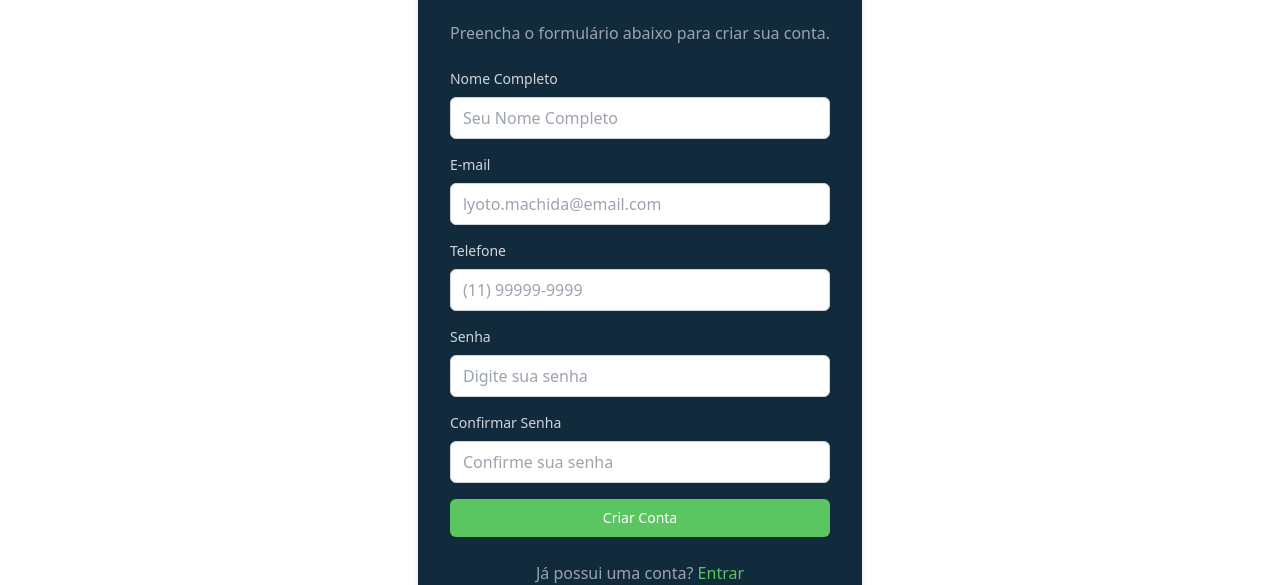
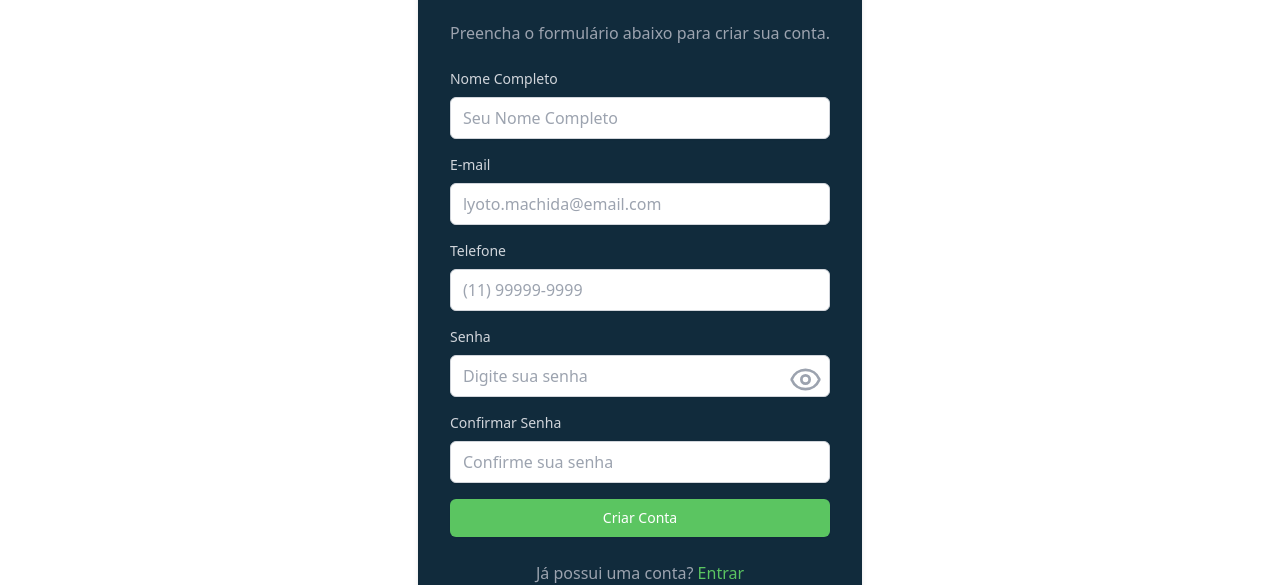
Before and after one commit to rafaelromwno/cidade-integra-frontend, a React (Vite) app in the folder frontend/: page /criar-conta in a window 1280 px wide. Shown: the part 224-809 px from the top of the page. Built offline with nearby package versions, Linux system fonts and the light colour scheme; no server answers.

Commit message:
fix: adiciona funcionalidade de mostrar/ocultar senha nos formulários de login e criação de conta

```diff
--- a/frontend/src/components/CriarConta/FormularioCriarConta.jsx
+++ b/frontend/src/components/CriarConta/FormularioCriarConta.jsx
@@ -2,6 +2,7 @@ import { useState } from "react";
 import { Link, useNavigate } from "react-router-dom";
 import { createUserWithEmailAndPassword } from "firebase/auth";
 import { auth } from "../../firebase/config";
+import { Eye, EyeOff } from "lucide-react"; // Importação dos ícones
 
 export default function CriarConta() {
   const [form, setForm] = useState({
@@ -12,6 +13,7 @@ export default function CriarConta() {
     confirmarSenha: "",
   });
   const [errors, setErrors] = useState({});
+  const [showPassword, setShowPassword] = useState(false); // Estado para mostrar/ocultar senha
   const navigate = useNavigate();
 
   const validateField = (name, value) => {
@@ -126,18 +128,6 @@ export default function CriarConta() {
               type: "tel",
               placeholder: "(11) 99999-9999",
             },
-            {
-              label: "Senha",
-              name: "senha",
-              type: "password",
-              placeholder: "Digite sua senha",
-            },
-            {
-              label: "Confirmar Senha",
-              name: "confirmarSenha",
-              type: "password",
-              placeholder: "Confirme sua senha",
-            },
           ].map(({ label, name, type, placeholder }) => (
             <div className="mb-4" key={name}>
               <label className="block text-sm font-medium text-gray-300 mb-2">
@@ -157,6 +147,53 @@ export default function CriarConta() {
               )}
             </div>
           ))}
+
+          {/* Campo de Senha com botão de mostrar/ocultar */}
+          <div className="mb-4 relative">
+            <label className="block text-sm font-medium text-gray-300 mb-2">
+              Senha
+            </label>
+            <input
+              type={showPassword ? "text" : "password"}
+              name="senha"
+              value={form.senha}
+              onChange={handleChange}
+              className="shadow-sm rounded-md w-full px-3 py-2 border border-gray-300 focus:outline-none focus:ring-verde-paleta placeholder-gray-400 focus:border-verde-paleta"
+              placeholder="Digite sua senha"
+              required
+            />
+            <button
+              type="button"
+              onClick={() => setShowPassword(!showPassword)}
+              className="absolute top-[2.25rem;] right-2 flex items-center text-gray-400 hover:text-verde-paleta"
+            >
+              {showPassword ? <EyeOff size={33} /> : <Eye size={33} />}
+            </button>
+            {errors.senha && (
+              <p className="text-red-500 text-sm mt-1">{errors.senha}</p>
+            )}
+          </div>
+
+          {/* Campo de Confirmar Senha */}
+          <div className="mb-4">
+            <label className="block text-sm font-medium text-gray-300 mb-2">
+              Confirmar Senha
+            </label>
+            <input
+              type="password"
+              name="confirmarSenha"
+              value={form.confirmarSenha}
+              onChange={handleChange}
+              className="shadow-sm rounded-md w-full px-3 py-2 border border-gray-300 focus:outline-none focus:ring-verde-paleta placeholder-gray-400 focus:border-verde-paleta"
+              placeholder="Confirme sua senha"
+              required
+            />
+            {errors.confirmarSenha && (
+              <p className="text-red-500 text-sm mt-1">
+                {errors.confirmarSenha}
+              </p>
+            )}
+          </div>
 
           <button
             type="submit"
--- a/frontend/src/components/Entrar/FormularioLogin.jsx
+++ b/frontend/src/components/Entrar/FormularioLogin.jsx
@@ -1,5 +1,6 @@
 import { useState, useEffect } from "react";
 import { Link, useNavigate } from "react-router-dom";
+import { Eye, EyeOff } from "lucide-react"; // Importa os ícones do Lucide React
 import {
   signInWithEmailAndPassword,
   signInWithPopup,
@@ -11,11 +12,11 @@ const FormularioLogin = () => {
   const [email, setEmail] = useState("");
   const [senha, setSenha] = useState("");
   const [rememberMe, setRememberMe] = useState(false);
+  const [showPassword, setShowPassword] = useState(false); // Estado para mostrar/ocultar senha
   const [error, setError] = useState("");
   const navigate = useNavigate();
   const provider = new GoogleAuthProvider();
 
-  // Recupera o e-mail salvo no localStorage ao carregar a página
   useEffect(() => {
     const savedEmail = localStorage.getItem("rememberedEmail");
     if (savedEmail) {
@@ -31,7 +32,6 @@ const FormularioLogin = () => {
     try {
       await signInWithEmailAndPassword(auth, email, senha);
 
-      // Salva ou remove o e-mail no localStorage com base no checkbox
       if (rememberMe) {
         localStorage.setItem("rememberedEmail", email);
       } else {
@@ -87,7 +87,7 @@ const FormularioLogin = () => {
           </div>
 
           {/* Campo Senha */}
-          <div className="mb-4">
+          <div className="mb-4 relative">
             <label
               htmlFor="senha"
               className="block text-sm font-medium text-gray-300 mb-2"
@@ -96,13 +96,20 @@ const FormularioLogin = () => {
             </label>
             <input
               id="senha"
-              type="password"
+              type={showPassword ? "text" : "password"} // Alterna entre "text" e "password"
               className="shadow-sm rounded-md w-full px-3 py-2 border border-gray-300 focus:outline-none focus:ring-verde-paleta focus:border-verde-paleta placeholder-gray-400"
               placeholder="Digite sua senha"
               autoComplete="current-password"
               required
               onChange={(e) => setSenha(e.target.value)}
             />
+            <button
+              type="button"
+              onClick={() => setShowPassword(!showPassword)} // Alterna o estado
+              className="absolute top-[2.25rem;] right-2 flex items-center text-gray-400 hover:text-verde-paleta"
+            >
+              {showPassword ? <EyeOff size={33} /> : <Eye size={33} />}
+            </button>
 
             <Link
               to="/esqueci-senha"
```
